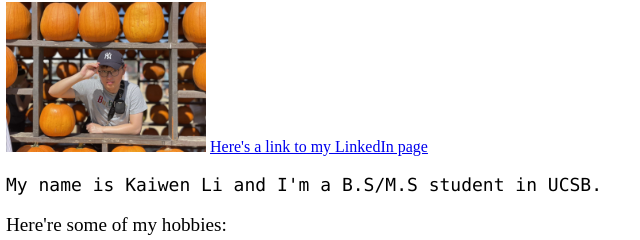
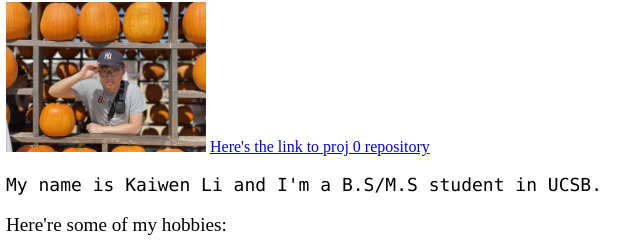
Before and after one commit to RealKaiwenLi/proj0, a plain HTML site: page index.html in a window 1280 px wide. Shown: the part 78-318 px from the top of the page, 2-642 px from the left. Drawn offline with Linux system fonts and the light colour scheme.

Commit message:
change link to github.com

```diff
--- a/index.html
+++ b/index.html
@@ -8,7 +8,7 @@
 
 <h1>About myself</h1>
 <img src="my_picture.jpg" alt="Kaiwen photo">
-<a href="https://github.com/">Here's a link to my LinkedIn page</a>
+<a href="https://github.com/RealKaiwenLi/proj0">Here's the link to proj 0 repository</a>
 <p id="self_intro">My name is Kaiwen Li and I'm a B.S/M.S student in UCSB.</p>
 <p id="hobby_intro">Here're some of my hobbies:</p>
 <ul>
```
